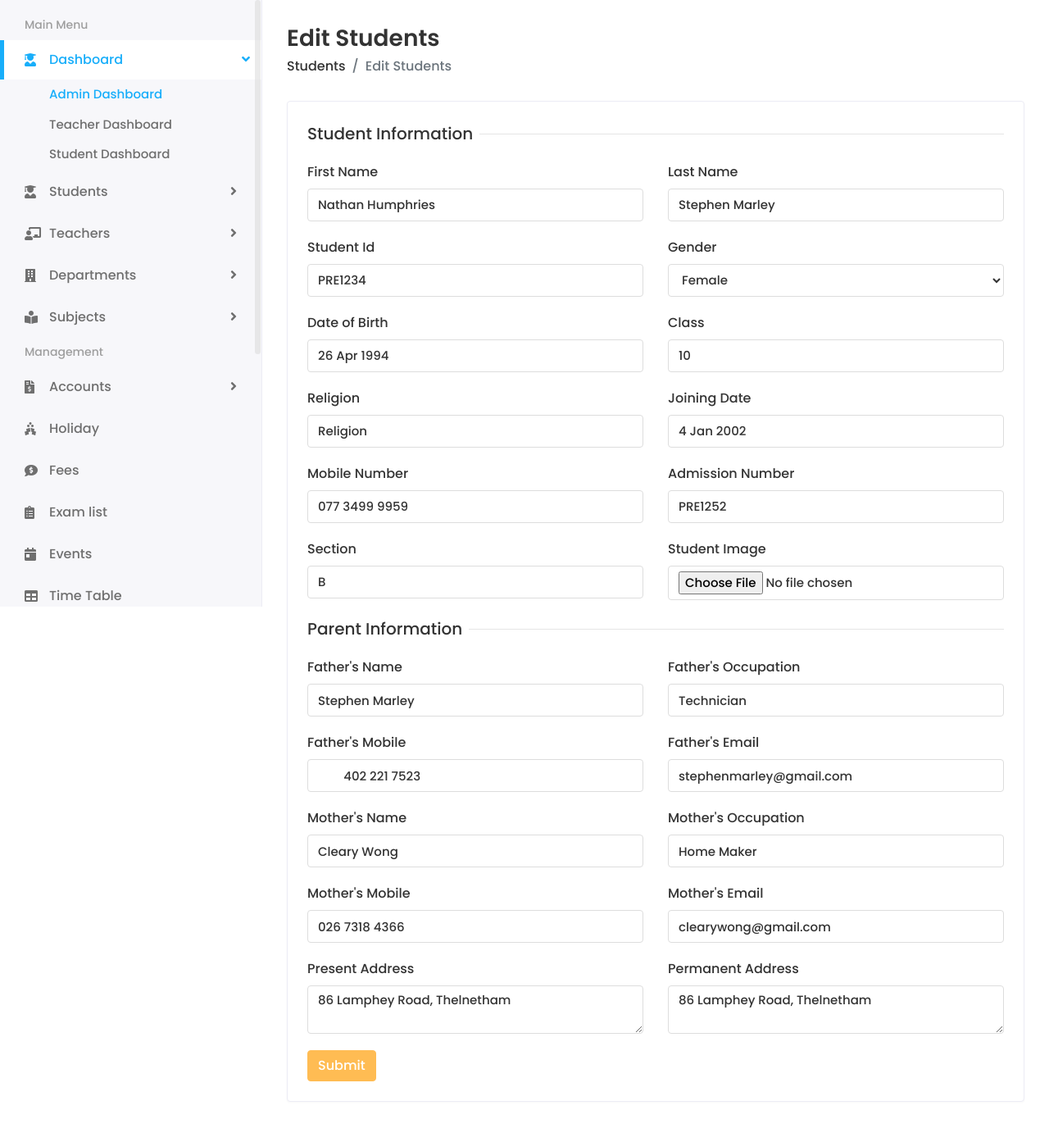
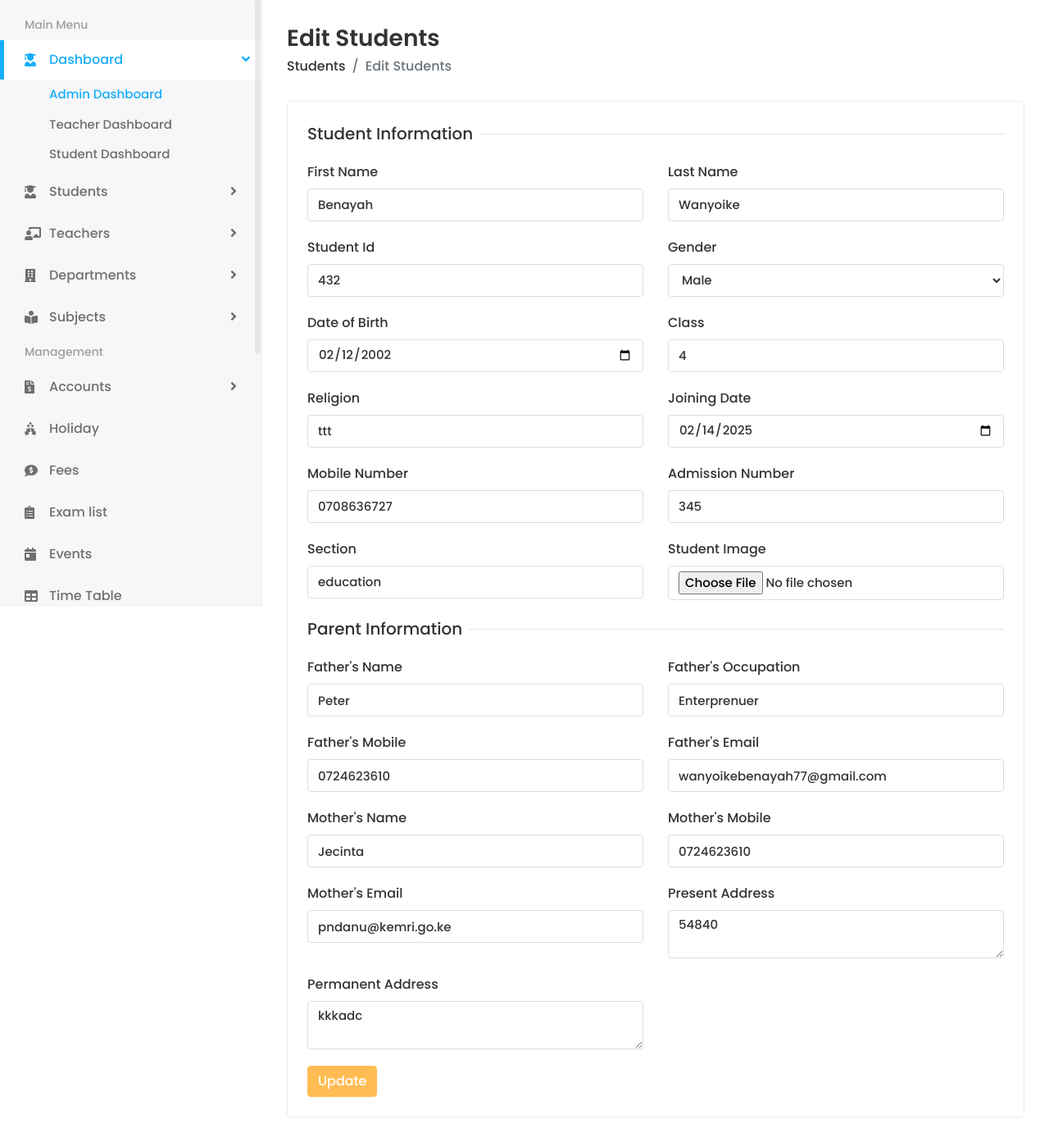
Before and after one commit to Benah0987/student-portal, a Django app: template Home/templates/students/edit-student.html in a window 1280 px wide. Shown: the part 60-1453 px from the top of the page at 82% size. Before the commit the page ends 1404 px from the top, so only its background shows below. Run offline with Django 5.2, Linux system fonts and the light colour scheme; the template is opened without the code that fills it: values that come from a table or form of the project are taken from there, others are empty; data comes from the database, SQL or seed files in the repository; some libraries are stand-ins or nearby versions.

Commit message:
added the admin succesfully

```diff
--- a/Home/student/urls.py
+++ b/Home/student/urls.py
@@ -3,10 +3,10 @@ from . import views
 
 urlpatterns = [
     path('', views.student_list, name='student_list'),
-   path("", views.student_list, name='student_list'),
+    path("", views.student_list, name='student_list'),
     path("add/", views.add_student, name="add_student"),
     path('students/<str:slug>/', views.view_student, name='view_student'),
     path('edit/<str:slug>/', views.edit_student, name='edit_student'),
-    # path('delete/<str:slug>/', views.delete_student, name='delete_student'),
+    path('delete/<str:slug>/', views.delete_student, name='delete_student'),
 
 ]
--- a/Home/templates/students/edit-student.html
+++ b/Home/templates/students/edit-student.html
@@ -8,7 +8,7 @@
                      <div class="col">
                         <h3 class="page-title">Edit Students</h3>
                         <ul class="breadcrumb">
-                           <li class="breadcrumb-item"><a href="students.html">Students</a></li>
+                           <li class="breadcrumb-item"><a href="/students">Students</a></li>
                            <li class="breadcrumb-item active">Edit Students</li>
                         </ul>
                      </div>
@@ -18,7 +18,8 @@
                   <div class="col-sm-12">
                      <div class="card">
                         <div class="card-body">
-                           <form>
+                          <form method="POST" enctype="multipart/form-data" action="{% url 'edit_student' student.student_id %}">
+    {% csrf_token %}
     <div class="row">
         <div class="col-12">
             <h5 class="form-title"><span>Student Information</span></h5>
@@ -26,152 +27,143 @@
         <div class="col-12 col-sm-6">
             <div class="form-group">
                 <label>First Name</label>
-                                       <input type="text" class="form-control" value="Nathan Humphries">
+                <input type="text" name="first_name" class="form-control" value="{{ student.first_name }}">
             </div>
         </div>
         <div class="col-12 col-sm-6">
             <div class="form-group">
                 <label>Last Name</label>
-                                       <input type="text" class="form-control" value="Stephen Marley">
+                <input type="text" name="last_name" class="form-control" value="{{ student.last_name }}">
             </div>
         </div>
         <div class="col-12 col-sm-6">
             <div class="form-group">
                 <label>Student Id</label>
-                                       <input type="text" class="form-control" value="PRE1234">
+                <input type="text" name="student_id" class="form-control" value="{{ student.student_id }}">
             </div>
         </div>
         <div class="col-12 col-sm-6">
             <div class="form-group">
                 <label>Gender</label>
-                                       <select class="form-control">
-                                          <option>Female</option>
-                                          <option>Select Gender</option>
-                                          <option>Male</option>
-                                          <option>Others</option>
+                <select name="gender" class="form-control">
+                    <option {% if student.gender == "Female" %}selected{% endif %}>Female</option>
+                    <option {% if student.gender == "Male" %}selected{% endif %}>Male</option>
+                    <option {% if student.gender == "Others" %}selected{% endif %}>Others</option>
                 </select>
             </div>
         </div>
         <div class="col-12 col-sm-6">
             <div class="form-group">
                 <label>Date of Birth</label>
-                                       <div>
-                                          <input type="text" class="form-control" value="26 Apr 1994">
-                                       </div>
+                <input type="date" name="date_of_birth" class="form-control" value="{{ student.date_of_birth|date:'Y-m-d' }}">
             </div>
         </div>
         <div class="col-12 col-sm-6">
             <div class="form-group">
                 <label>Class</label>
-                                       <input type="text" class="form-control" value="10">
+                <input type="text" name="student_class" class="form-control" value="{{ student.student_class }}">
             </div>
         </div>
         <div class="col-12 col-sm-6">
             <div class="form-group">
                 <label>Religion</label>
-                                       <input type="text" class="form-control" value="Religion">
+                <input type="text" name="religion" class="form-control" value="{{ student.religion }}">
             </div>
         </div>
         <div class="col-12 col-sm-6">
             <div class="form-group">
                 <label>Joining Date</label>
-                                       <div>
-                                          <input type="text" class="form-control" value="4 Jan 2002">
-                                       </div>
+                <input type="date" name="joining_date" class="form-control" value="{{ student.joining_date|date:'Y-m-d' }}">
             </div>
         </div>
         <div class="col-12 col-sm-6">
             <div class="form-group">
                 <label>Mobile Number</label>
-                                       <input type="text" class="form-control" value="077 3499 9959">
+                <input type="text" name="mobile_number" class="form-control" value="{{ student.mobile_number }}">
             </div>
         </div>
         <div class="col-12 col-sm-6">
             <div class="form-group">
                 <label>Admission Number</label>
-                                       <input type="text" class="form-control" value="PRE1252">
+                <input type="text" name="admission_number" class="form-control" value="{{ student.admission_number }}">
             </div>
         </div>
         <div class="col-12 col-sm-6">
             <div class="form-group">
                 <label>Section</label>
-                                       <input type="text" class="form-control" value="B">
+                <input type="text" name="section" class="form-control" value="{{ student.section }}">
             </div>
         </div>
         <div class="col-12 col-sm-6">
             <div class="form-group">
                 <label>Student Image</label>
-                                       <input type="file" class="form-control">
+                <input type="file" name="student_image" class="form-control">
             </div>
         </div>
+
         <div class="col-12">
             <h5 class="form-title"><span>Parent Information</span></h5>
         </div>
         <div class="col-12 col-sm-6">
             <div class="form-group">
                 <label>Father's Name</label>
-                                       <input type="text" class="form-control" value="Stephen Marley">
+                <input type="text" name="father_name" class="form-control" value="{{ parent.father_name }}">
             </div>
         </div>
         <div class="col-12 col-sm-6">
             <div class="form-group">
                 <label>Father's Occupation</label>
-                                       <input type="text" class="form-control" value="Technician">
+                <input type="text" name="father_occupation" class="form-control" value="{{ parent.father_occupation }}">
             </div>
         </div>
         <div class="col-12 col-sm-6">
             <div class="form-group">
                 <label>Father's Mobile</label>
-                                       <input type="text" class="form-control" value="	402 221 7523">
+                <input type="text" name="father_mobile" class="form-control" value="{{ parent.father_mobile }}">
             </div>
         </div>
         <div class="col-12 col-sm-6">
             <div class="form-group">
                 <label>Father's Email</label>
-                                       <input type="email" class="form-control" value="stephenmarley@gmail.com">
+                <input type="email" name="father_email" class="form-control" value="{{ parent.father_email }}">
             </div>
         </div>
         <div class="col-12 col-sm-6">
             <div class="form-group">
                 <label>Mother's Name</label>
-                                       <input type="text" class="form-control" value="Cleary Wong">
-                                    </div>
-                                 </div>
-                                 <div class="col-12 col-sm-6">
-                                    <div class="form-group">
-                                       <label>Mother's Occupation</label>
-                                       <input type="text" class="form-control" value="Home Maker">
+                <input type="text" name="mother_name" class="form-control" value="{{ parent.mother_name }}">
             </div>
         </div>
         <div class="col-12 col-sm-6">
             <div class="form-group">
                 <label>Mother's Mobile</label>
-                                       <input type="text" class="form-control" value="026 7318 4366">
+                <input type="text" name="mother_mobile" class="form-control" value="{{ parent.mother_mobile }}">
             </div>
         </div>
         <div class="col-12 col-sm-6">
             <div class="form-group">
                 <label>Mother's Email</label>
-                                       <input type="email" class="form-control" value="clearywong@gmail.com">
+                <input type="email" name="mother_email" class="form-control" value="{{ parent.mother_email }}">
             </div>
         </div>
         <div class="col-12 col-sm-6">
             <div class="form-group">
                 <label>Present Address</label>
-                                       <textarea class="form-control">86 Lamphey Road, Thelnetham</textarea>
+                <textarea name="present_address" class="form-control">{{ parent.present_address }}</textarea>
             </div>
         </div>
         <div class="col-12 col-sm-6">
             <div class="form-group">
                 <label>Permanent Address</label>
-                                       <textarea class="form-control">86 Lamphey Road, Thelnetham</textarea>
+                <textarea name="permanent_address" class="form-control">{{ parent.permanent_address }}</textarea>
             </div>
         </div>
         <div class="col-12">
-                                    <button type="submit" class="btn btn-primary">Submit</button>
+            <button type="submit" class="btn btn-primary">Update</button>
         </div>
     </div>
 </form>
+
                         </div>
                      </div>
                   </div>
```
Lines whose indentation alone changed are shown as unchanged.
